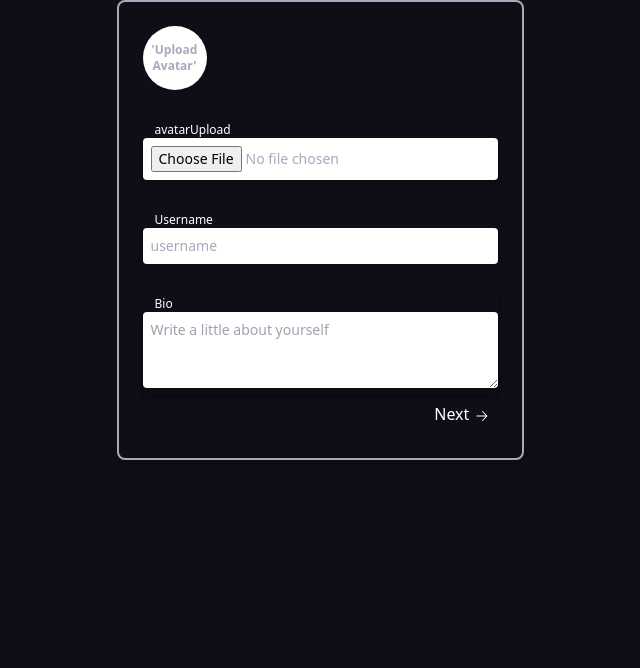
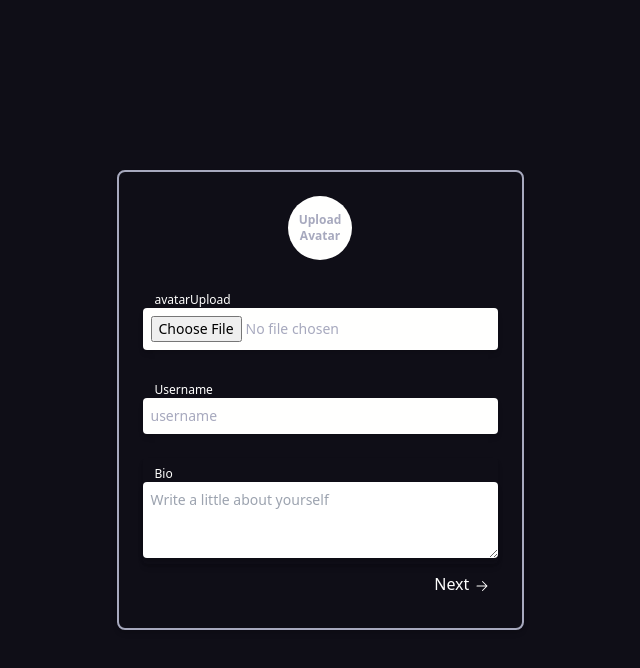
Before and after one commit to felixmckenzie/chat-client, a Next.js app: page /signup/create-profile in a window 1280 px wide. Shown: the top 668 px of the page, without its empty margins (320-960 px from the left). Built offline with nearby package versions, Linux system fonts and the light colour scheme; no server answers.

Commit message:
adjust layouts and add prod api

```diff
--- a/app/(auth)/layout.tsx
+++ b/app/(auth)/layout.tsx
@@ -3,5 +3,5 @@ interface AuthLayoutProps {
 }
 
 export default function AuthLayout({ children }: AuthLayoutProps) {
-    return <div className="min-h-screen">{children}</div>
+    return <div className="flex min-h-screen justify-center items-center">{children}</div>
 }
--- a/app/loading.tsx
+++ b/app/loading.tsx
@@ -2,8 +2,8 @@ import Loader from '@/components/Loader'
 
 export default function Loading() {
     return (
-        <>
+        <div className="flex justify-center items-center">
             <Loader />
-        </>
+        </div>
     )
 }
--- a/components/AvatarPreview.tsx
+++ b/components/AvatarPreview.tsx
@@ -13,7 +13,7 @@ export const AvatarPreview = ({ avatarUrl, alt, width, height }: AvatarProps) =>
     const heightClass = `h-${height}`
 
     return (
-        <div>
+        <>
             {avatarUrl ? (
                 <div className="flex flex-col justify-center items-center">
                     <Image src={avatarUrl} alt={alt} width={50} height={50} quality={90} className="object-cover rounded-full" />
@@ -21,14 +21,14 @@ export const AvatarPreview = ({ avatarUrl, alt, width, height }: AvatarProps) =>
             ) : (
                 <div
                     className={classNames(
-                        'bg-bg-light rounded-full flex flex-col items-center justify-center text-center text-body-text-light text-xs font-bold',
+                        'flex flex-col items-center justify-center text-center bg-bg-light rounded-full text-body-text-light text-xs font-bold',
                         widthClass,
                         heightClass
                     )}
                 >
-                    'Upload Avatar'
+                    Upload Avatar
                 </div>
             )}
-        </div>
+        </>
     )
 }
--- a/components/UserForm.tsx
+++ b/components/UserForm.tsx
@@ -138,9 +138,11 @@ export const UserForm: FC = () => {
     }
 
     return (
-        <div className="flex flex-col justify-center items-center">
-            <form onSubmit={handleSubmit(onSubmit)} className="w-full rounded-lg border-solid border-2 border-body-text-light shadow-md p-6 ">
-                <AvatarPreview alt="Uploaded Avatar" avatarUrl={previewUrl} width={16} height={16} />
+        <div className="mx-auto">
+            <form onSubmit={handleSubmit(onSubmit)} className="flex flex-col rounded-lg border-solid border-2 border-body-text-light shadow-md p-6 ">
+                <div className="flex justify-center items-center">
+                    <AvatarPreview alt="Uploaded Avatar" avatarUrl={previewUrl} width={16} height={16} />
+                </div>
                 <Controller
                     name="file"
                     control={control}
--- a/lib/apollo.ts
+++ b/lib/apollo.ts
@@ -16,13 +16,13 @@ const wsLink =
     typeof window !== 'undefined'
         ? new GraphQLWsLink(
               createClient({
-                  url: 'ws://localhost:4000/subscriptions',
+                  url: process.env.NEXT_PUBLIC_WS_ENDPOINT || 'ws://localhost:4000/graphql',
               })
           )
         : null
 
 const httpLink = new HttpLink({
-    uri: 'http://localhost:4000/graphql',
+    uri: process.env.NEXT_PUBLIC_HTTP_ENDPOINT,
     credentials: 'include',
 })
 
```
